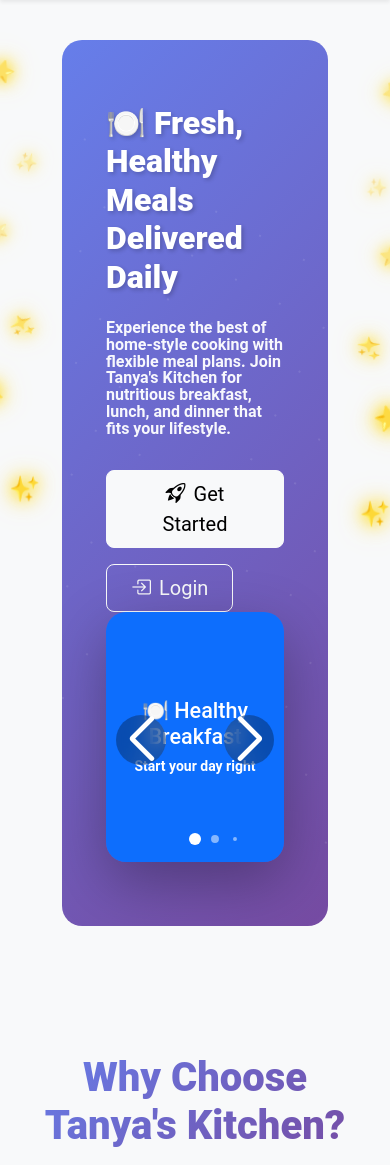
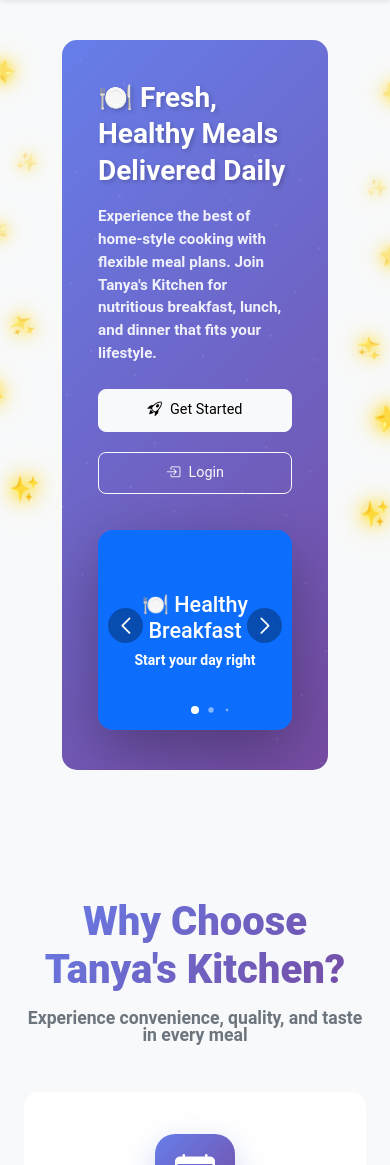
Before and after one commit to gangeshwar01/tanya-kitchen, a Django app: page / in a window 390 px wide. Shown: the part 56-1221 px from the top of the page. Run offline with Django 5.2, Linux system fonts and the light colour scheme; data that the repository does not hold is empty; some libraries are stand-ins or nearby versions.

Commit message:
mobile view of hero section

```diff
--- a/templates/home.html
+++ b/templates/home.html
@@ -318,16 +318,58 @@
 
 /* Responsive */
 @media (max-width: 768px) {
+  .hero-section {
+    padding: 2.5rem 1.5rem !important;
+    margin-bottom: 2rem !important;
+    border-radius: 15px !important;
+  }
+
   .hero-title {
-    font-size: 2rem;
+    font-size: 1.75rem !important;
+    font-weight: 700 !important;
+    line-height: 1.3 !important;
+    margin-bottom: 1rem !important;
   }
 
   .hero-subtitle {
-    font-size: 1rem;
+    font-size: 0.95rem !important;
+    line-height: 1.5 !important;
+    margin-bottom: 1.5rem !important;
+    opacity: 0.9 !important;
+  }
+
+  .hero-content .btn {
+    font-size: 0.9rem !important;
+    padding: 0.5rem 1rem !important;
+    width: 100% !important;
+    margin-bottom: 0.75rem !important;
+  }
+
+  .hero-content .btn-lg {
+    font-size: 0.9rem !important;
+    padding: 0.6rem 1.2rem !important;
   }
 
   .swiper {
-    height: 250px;
+    height: 200px !important;
+    border-radius: 15px !important;
+    margin-top: 1.5rem !important;
+  }
+
+  .swiper-button-next,
+  .swiper-button-prev {
+    width: 35px !important;
+    height: 35px !important;
+  }
+
+  .swiper-button-next::after,
+  .swiper-button-prev::after {
+    font-size: 1rem !important;
+  }
+
+  .swiper-pagination-bullet {
+    width: 8px !important;
+    height: 8px !important;
   }
 
   .attendance-card {
@@ -826,8 +868,8 @@
       <div class="col-lg-6 hero-content">
         <h1 class="hero-title">🍽️ Fresh, Healthy Meals Delivered Daily</h1>
         <p class="hero-subtitle">Experience the best of home-style cooking with flexible meal plans. Join Tanya's Kitchen for nutritious breakfast, lunch, and dinner that fits your lifestyle.</p>
-      {% if not user.is_authenticated %}
-        <div class="d-flex gap-3 flex-wrap">
+        {% if not user.is_authenticated %}
+        <div class="d-flex flex-column flex-sm-row gap-2 gap-sm-3">
           <a class="btn btn-light btn-lg px-4" href="/register/">
             <i class="bi bi-rocket-takeoff me-2"></i>Get Started
           </a>
@@ -835,7 +877,7 @@
             <i class="bi bi-box-arrow-in-right me-2"></i>Login
           </a>
         </div>
-      {% endif %}
+        {% endif %}
     </div>
     <div class="col-lg-6">
         <div class="swiper">
```
